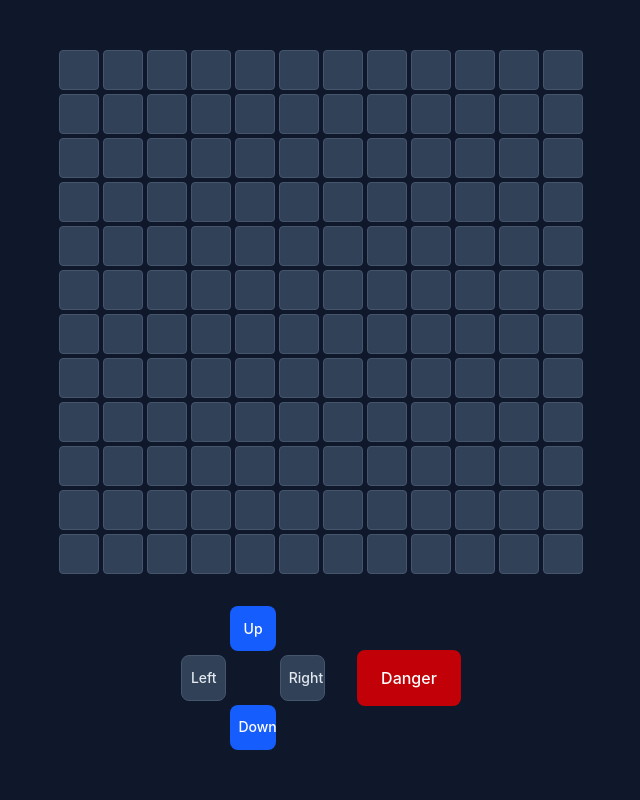
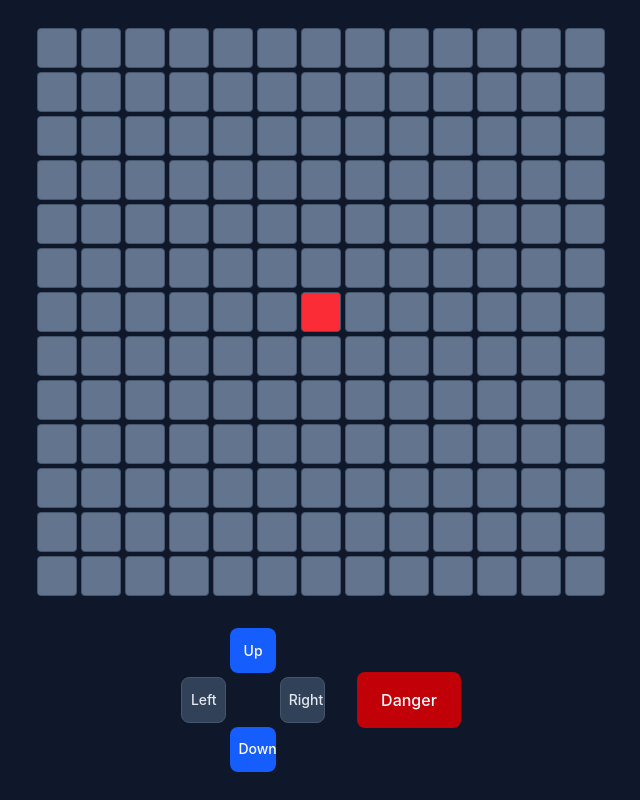
Before and after one commit to Mihir-Arjun-dvt/Code_Wars, a React (Vite) app in the folder gameEmulator/: page / in a window 1280 px wide. Shown: the whole page, without its empty margins (319-959 px from the left). Built offline with nearby package versions, Linux system fonts and the light colour scheme.

Commit message:
implementing character movement

```diff
--- a/gameEmulator/src/App.tsx
+++ b/gameEmulator/src/App.tsx
@@ -1,41 +1,67 @@
 import './index.css'
-import { goRight, goUp, goDown, goLeft } from './utils/actions';
+import { useState } from 'react';
 
 function App() {
-  const cells = Array.from({ length: 144 }, (_, i) => i + 1);
+  const cells = Array.from({ length: 169 }, (_, i) => i + 1);
+const [position, setPosition] = useState({ row: 6, col: 6 });
+const move = (direction: 'up' | 'down' | 'left' | 'right') => {
+    setPosition(prev => {
+      let { row, col } = prev;
+
+      if (direction === "up" && row > 0) row--;
+      if (direction === "down" && row < 12 - 1) row++;
+      if (direction === "left" && col > 0) col--;
+      if (direction === "right" && col < 12 - 1) col++;
+
+      return { row, col };
+    });
+}
 
   return (
     <div className="w-screen h-screen bg-slate-900 flex flex-col items-center justify-center gap-8">
 
       {/* Grid */}
-      <div className="grid grid-cols-12 gap-1">
-        {cells.map((cell) => (
+      <div className="grid grid-cols-13 gap-1">
+        {cells.map((cell,index) => {
+          const row = Math.floor(index / 13);
+    const col = index % 13;
+
+    const isActive = row === position.row && col === position.col;
+          return(
           <div
             key={cell}
-            className="w-10 h-10 bg-slate-700 border border-slate-600 rounded flex items-center justify-center text-slate-300 text-xs hover:bg-slate-600 transition-colors cursor-pointer"
+            className={`w-10 h-10 ${isActive ? "bg-red-500" : "bg-slate-500" } border border-slate-600 rounded flex items-center justify-center text-slate-300 text-xs hover:bg-slate-600 transition-colors cursor-pointer`}
           >
 
-          </div>
-        ))}
+          </div>)
+        })}
       </div>
 
       {/* Buttons */}
       <div className="flex items-center gap-8">
         <div className="grid grid-cols-3 grid-rows-3 gap-1 w-36 h-36">
           <div />
-          <button className="px-2 py-2 bg-blue-600 text-white rounded-lg hover:bg-blue-500 transition-colors font-medium text-sm">
+          <button
+          onClick={()=> move("up")}
+          className="px-2 py-2 bg-blue-600 text-white rounded-lg hover:bg-blue-500 transition-colors font-medium text-sm">
             Up
           </button>
           <div />
-          <button className="px-2 py-2 bg-slate-700 text-slate-200 rounded-lg hover:bg-slate-600 transition-colors font-medium border border-slate-600 text-sm">
+          <button
+          onClick={()=> move("left")}
+          className="px-2 py-2 bg-slate-700 text-slate-200 rounded-lg hover:bg-slate-600 transition-colors font-medium border border-slate-600 text-sm">
             Left
           </button>
           <div />
-          <button className="px-2 py-2 bg-slate-700 text-slate-200 rounded-lg hover:bg-slate-600 transition-colors font-medium border border-slate-600 text-sm">
+          <button
+          onClick={()=> move("right")}
+          className="px-2 py-2 bg-slate-700 text-slate-200 rounded-lg hover:bg-slate-600 transition-colors font-medium border border-slate-600 text-sm">
             Right
           </button>
           <div />
-          <button className="px-2 py-2 bg-blue-600 text-white rounded-lg hover:bg-blue-500 transition-colors font-medium text-sm">
+          <button
+          onClick={()=> move("down")}
+          className="px-2 py-2 bg-blue-600 text-white rounded-lg hover:bg-blue-500 transition-colors font-medium text-sm">
             Down
           </button>
           <div />
```
